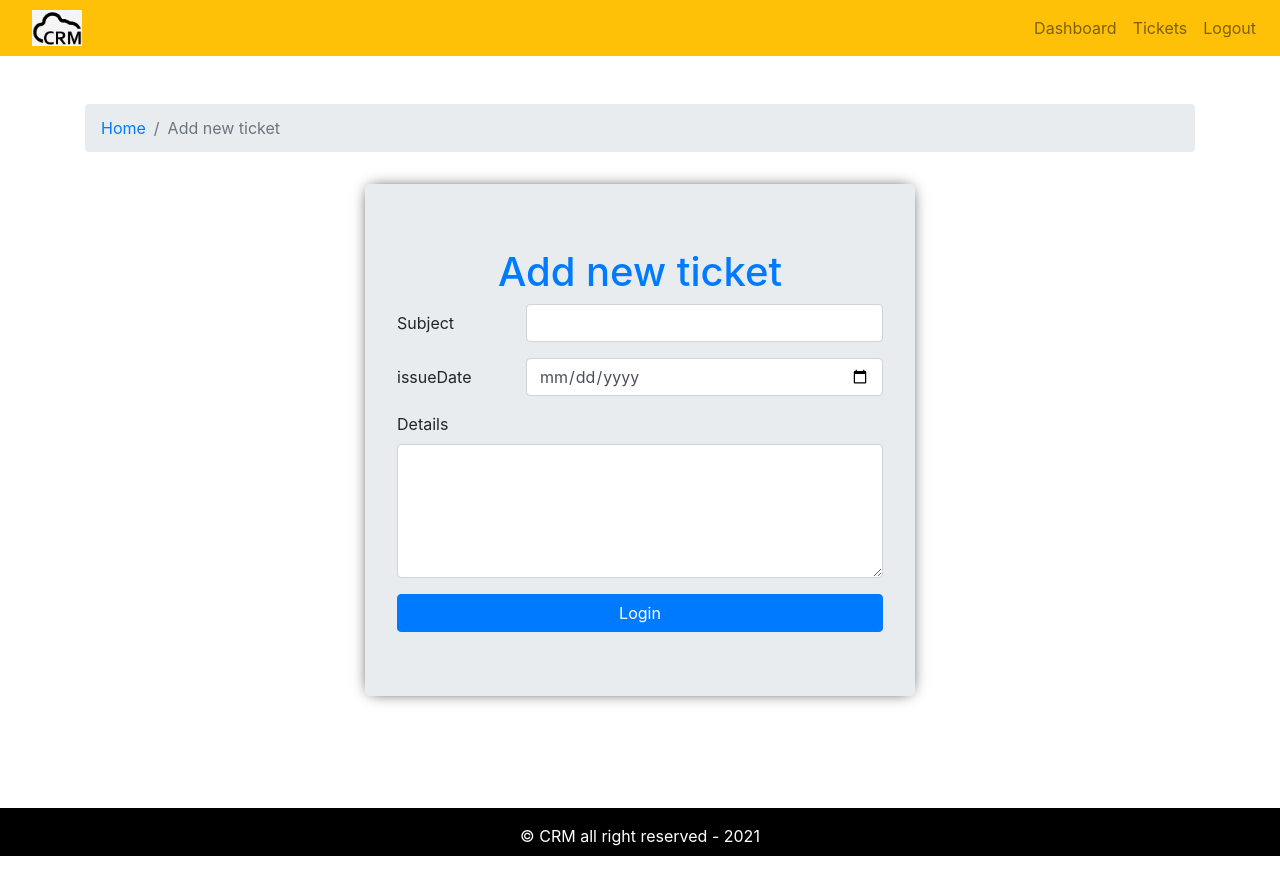
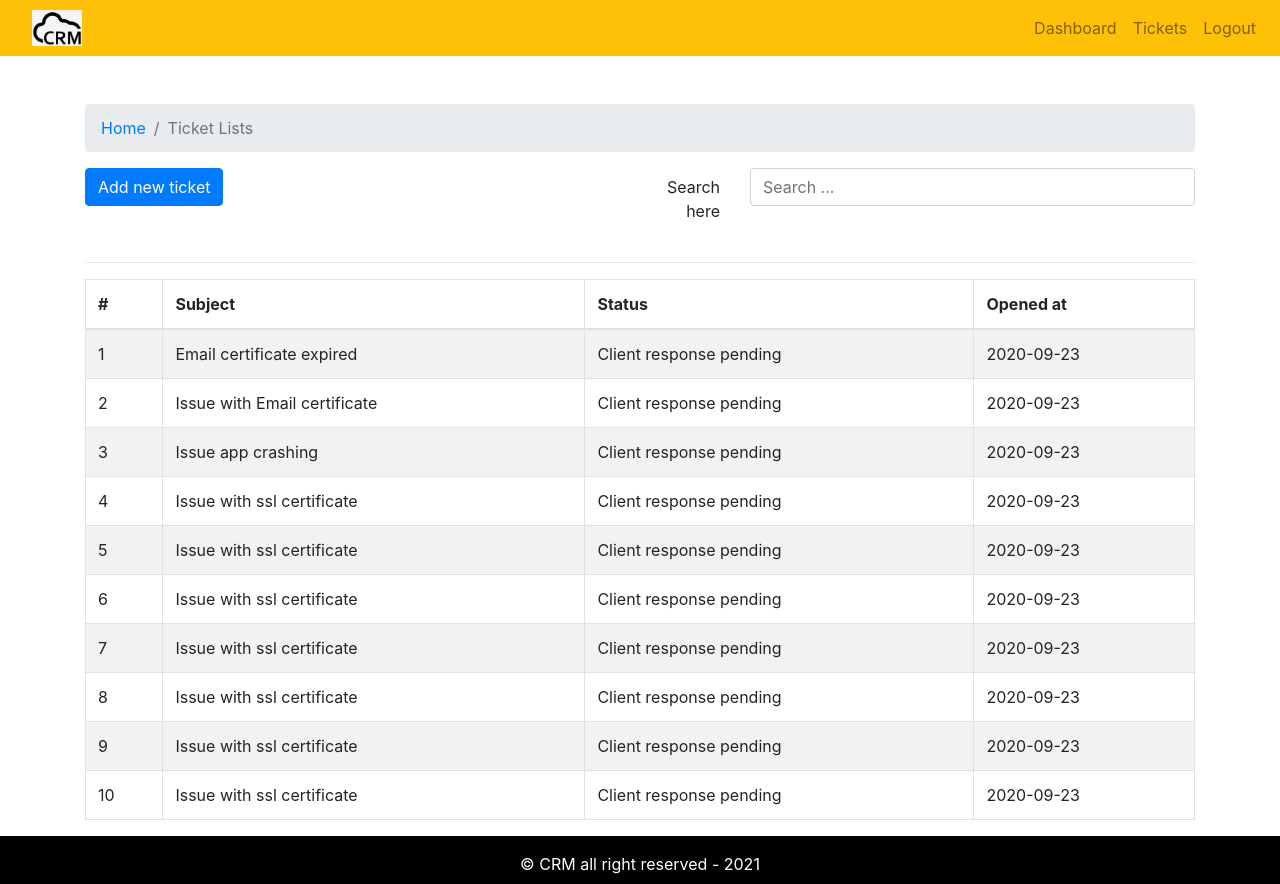
Before and after one commit to Siddiquechengapra/crm-frontend, a React (Create React App) app: page / in a window 1280 px wide. Before the commit the page ends 856 px from the top, so only its background shows below. Built offline with nearby package versions, Linux system fonts and the light colour scheme.

Commit message:
done with searching ticket list

```diff
--- a/src/App.js
+++ b/src/App.js
@@ -5,6 +5,8 @@ import { Entry } from './Pages/entry/entry.js';
 import { Defaultlayout } from './Layout/Defaultlayout';
 import Dashboard from './Pages/dashboard/Dashboard';
 import { Addticket } from './Pages/Addticket';
+import Ticketlist from './Pages/Ticketlist';
+
 
 
 
@@ -15,7 +17,8 @@ function App() {
      {/* <Entry /> */}
      <Defaultlayout>
        {/* <Dashboard /> */}
-       <Addticket />
+       {/* <Addticket /> */}
+       <Ticketlist />
     </Defaultlayout>
     </div>
   );
--- a/src/Assets/data/dummy-tickets.json
+++ b/src/Assets/data/dummy-tickets.json
@@ -1,26 +1,10 @@
 [
     {
       "id": 1,
-      "subject": "Email   certificate expired",
+      "subject": "Email certificate expired",
       "status": "Client response pending",
-      "addedAt": "2020-09-23",
-      "history": [
-        {
-          "date": "20-10-10",
-          "message": "sjflsjl",
-          "messageBy": "client"
-        },
-        {
-          "date": "20-10-10",
-          "message": "sjflsjl",
-          "messageBy": "operator"
-        },
-        {
-          "date": "20-10-10",
-          "message": "sjflsjl",
-          "messageBy": "client"
-        }
-      ]
+      "addedAt": "2020-09-23"
+
     },
     {
       "id": 2,
--- /dev/null
+++ b/src/Components/SearchForm.js
@@ -0,0 +1,27 @@
+import React,{useState} from 'react'
+ import {Form,Row,Col} from "react-bootstrap"
+ import tickets from "../Assets/data/dummy-tickets.json"
+
+
+export const SearchForm = ({handlechange,searchbarval}) => {
+
+
+    return (
+        <div>
+            <Form>
+                <Form.Group as= {Row}>
+                    <Form.Label column sm={2}>Search here{" "}
+                    </Form.Label>
+                    <Col sm="10">
+                    <Form.Control
+
+                    onChange={handlechange}
+                    value={searchbarval}
+                    placeholder="Search ..." />
+                    </Col>
+
+                </Form.Group>
+            </Form>
+        </div>
+    )
+}
--- a/src/Components/Tickettable.js
+++ b/src/Components/Tickettable.js
@@ -5,27 +5,20 @@ export const Tickettable = ({tickets}) => {
     return (
         <Table striped bordered hover>
             <thead>
-                <tr>
-
-                    <th>#</th>
+                <tr><th>#</th>
                     <th>Subject</th>
                     <th>Status</th>
-                    <th>Opened at</th>
-
-                </tr>
+                    <th>Opened at</th></tr>
             </thead>
             <tbody>
             {tickets.length ?tickets.map((item)=>(
                 <tr key={item.id}>
-
                     <td>{item.id}</td>
-                    <td>SSL issue</td>
+                    <td>{item.subject}</td>
                     <td>{item.status}</td>
                     <td>{item.addedAt}</td>
                 </tr>
-
-
-            )) : <tr> <td colSpan="4" className="text-center" >No Tickets to display</td></tr> }
+)) : <tr> <td colSpan="4" className="text-center" >No Tickets to display</td></tr> }
 
             </tbody>
         </Table>
--- /dev/null
+++ b/src/Pages/Ticketlist.js
@@ -0,0 +1,59 @@
+import React,{useState,useEffect} from 'react'
+import {Container,Row,Col, Button} from "react-bootstrap"
+import { PageBreadcrumb } from '../Components/PageBreadcrumb'
+import {SearchForm} from "../Components/SearchForm"
+ import {Tickettable} from "../Components/Tickettable"
+ import tickets from "../Assets/data/dummy-tickets.json"
+
+
+export default function Ticketlist() {
+    const [searchbarval, setsearchbarval] = useState("")
+    const [disptickets, setdisptickets] = useState(tickets)
+
+// useEffect(() => {
+
+//     }, [searchbarval,disptickets])
+
+
+const handlechange=(e)=>{
+        const {value}=e.target
+        setsearchbarval(value)
+        searchTicket(value)
+
+        }
+const searchTicket=(sttr)=>{
+const displaytickets=tickets.filter((item)=>{
+
+               return  item.subject.toLowerCase().includes(sttr.toLowerCase())
+
+            })
+            console.log("displayt:",displaytickets)
+            setdisptickets(displaytickets)
+
+        }
+
+     return (
+        <Container>
+            <Row>
+                <Col>
+                <PageBreadcrumb page="Ticket Lists" />
+
+                </Col>
+            </Row>
+            <Row>
+                <Col>
+                <Button>Add new ticket</Button>
+                </Col>
+                <Col className="text-right">
+                    <SearchForm handlechange={handlechange} searchbarval={searchbarval}  />
+                 </Col>
+            </Row>
+            <hr />
+            <Row>
+                <Col>
+                <Tickettable tickets={disptickets} />
+                </Col>
+            </Row>
+        </Container>
+    )
+}
```
Also changed, not shown: 1 other file (tests, documents, lock files or other folders).
